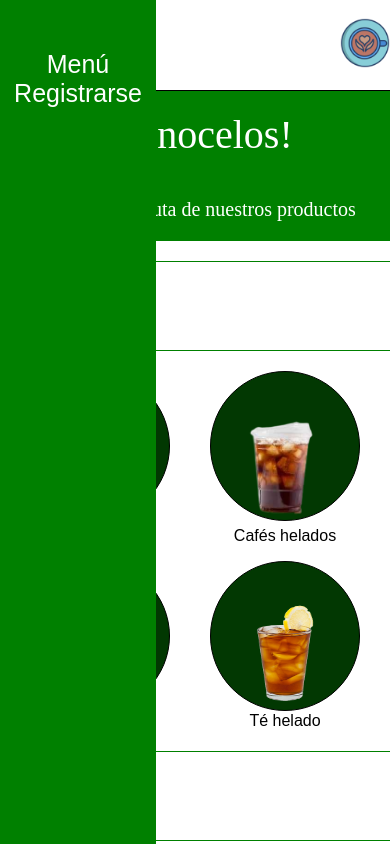
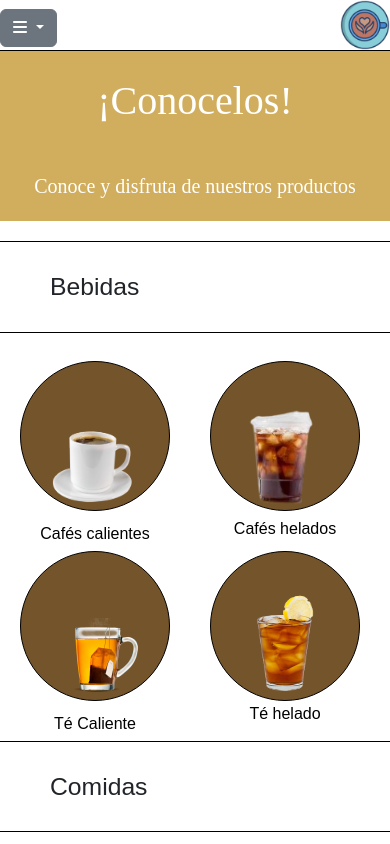
Before and after one commit to GabidaS1999/code2-JosedaSilva, a plain HTML site: page paginas/menu.html in a window 390 px wide. Shown: the top 844 px of the page. Drawn offline with nearby package versions, Linux system fonts and the light colour scheme.

Commit message:
arreglo menu hamburguesa y cambio de color

```diff
--- a/paginas/menu.html
+++ b/paginas/menu.html
@@ -6,6 +6,7 @@
     <meta name="viewport" content="width=device-width, initial-scale=1.0">
     <title>Menú</title>
     <link rel="stylesheet" href="https://cdnjs.cloudflare.com/ajax/libs/font-awesome/6.4.0/css/all.min.css" integrity="sha512-iecdLmaskl7CVkqkXNQ/ZH/XLlvWZOJyj7Yy7tcenmpD1ypASozpmT/E0iPtmFIB46ZmdtAc9eNBvH0H/ZpiBw==" crossorigin="anonymous" referrerpolicy="no-referrer" />
+    <link href="https://cdn.jsdelivr.net/npm/bootstrap@5.3.1/dist/css/bootstrap.min.css" rel="stylesheet" integrity="sha384-4bw+/aepP/YC94hEpVNVgiZdgIC5+VKNBQNGCHeKRQN+PtmoHDEXuppvnDJzQIu9" crossorigin="anonymous">
     <link rel="stylesheet" href="../style.css">
 </head>
 <body>
@@ -13,11 +14,19 @@
         <nav class="navegador">
             <a href="../index.html" ><img src="../MULTIMEDIA/logo-cafe-nuevo.png" class="logo" alt=""></a>
             <h1>Menú</h1>
-            <i class="fa-solid fa-bars"></i>
-            <ul >
+            <div class="dropdown">
+                <button class="btn btn-secondary dropdown-toggle" type="button" data-bs-toggle="dropdown" aria-expanded="false">
+                  <i class="fa-solid fa-bars"></i>
+                </button>
+                <ul class="dropdown-menu">
+                  <li><a href="../paginas/menu.html"><button class="dropdown-item" type="button">Menú</button></a></li>
+                  <li><a href="../paginas/registro.html"><button class="dropdown-item" type="button">Registrarse</button></a></li>
+                </ul>
+              </div>
+              <ul>
                 <li><a href="../paginas/menu.html">Menú</a></li>
                 <li><a href="../paginas/registro.html">Registrarse</a></li>
-            </ul>
+              </ul>
         </nav>
     </header>
     <main>
@@ -93,5 +102,6 @@
            </div>
          </section>
        </footer>
+       <script src="https://cdn.jsdelivr.net/npm/bootstrap@5.3.1/dist/js/bootstrap.bundle.min.js" integrity="sha384-HwwvtgBNo3bZJJLYd8oVXjrBZt8cqVSpeBNS5n7C8IVInixGAoxmnlMuBnhbgrkm" crossorigin="anonymous"></script>
 </body>
 </html>
--- a/style.css
+++ b/style.css
@@ -24,6 +24,9 @@ h1{
     border-bottom: 1px solid black;
 
 }
+.dropdown{
+    display: none;
+}
 .navegador h1{
     padding-left: 180px;
 }
@@ -44,9 +47,7 @@ h1{
     width: 50px;
     height: 50px;
 }
-.fa-bars{
-    display: none;
-}
+
 /*fin navegador*/
 
 /*inicio main*/
@@ -111,7 +112,7 @@ h1{
 .cartel{
     text-align: center;
     display: grid;
-    background-color: green;
+    background-color: rgb(209, 173, 94);
     color: white;
 }
 /*fin cartel menu*/
@@ -122,8 +123,8 @@ h1{
     padding-top: 30px;
     padding-bottom: 30px;
     margin-top: 20px;
-    border-bottom: 1px solid green;
-    border-top: 1px solid green;
+    border-bottom: 1px solid black;
+    border-top: 1px solid black;
     align-items: center;
 }
 .tarjetas{
@@ -147,7 +148,7 @@ h1{
     height: 150px;
     object-fit: cover;
     border-radius: 200px;
-    background-color: rgb(2, 56, 2);
+    background-color: rgba(99, 63, 16, 0.89);
 }
 .menu-tarjetas a{
     margin-top: 10px;
@@ -174,8 +175,8 @@ h1{
     padding-top: 30px;
     padding-bottom: 30px;
     margin-top: 20px;
-    border-bottom: 1px solid green;
-    border-top: 1px solid green;
+    border-bottom: 1px solid black;
+    border-top: 1px solid black;
     align-items: center;
 }
 .imagen-menu-comida{
@@ -220,32 +221,23 @@ h1{
 /*inicio media 768*/
 @media(max-width:768px){
 .navegador ul{
-    top: 0;
     position: fixed;
     width: 40%;
-    background-color: green;
+    background-color: rgb(209, 173, 94);
     height: 100vh;
-    flex-direction: column;
     justify-content: start;
-    align-items: center;
-    padding-top: 50px;
-    left: -800px;
-    transition: 0.5s;
+    top: -900px;
+
 }
-.navegador .fa-bars{
-    padding: 30px;
+.navegador .dropdown{
     font-size: 30px;
     display: block;
     order: -1;
 }
-.navegador .fa-bars:hover + ul{
-    left: 0;
-}
-.navegador ul:hover{
-    left: 0;
-}
+
 .navegador ul li a{
     color: white;
+    margin: 0;
 }
 
 .navegador h1 {
```
Also changed, not shown: index.html (+14 -4 lines), paginas/registro.html (+11 -3 lines).
